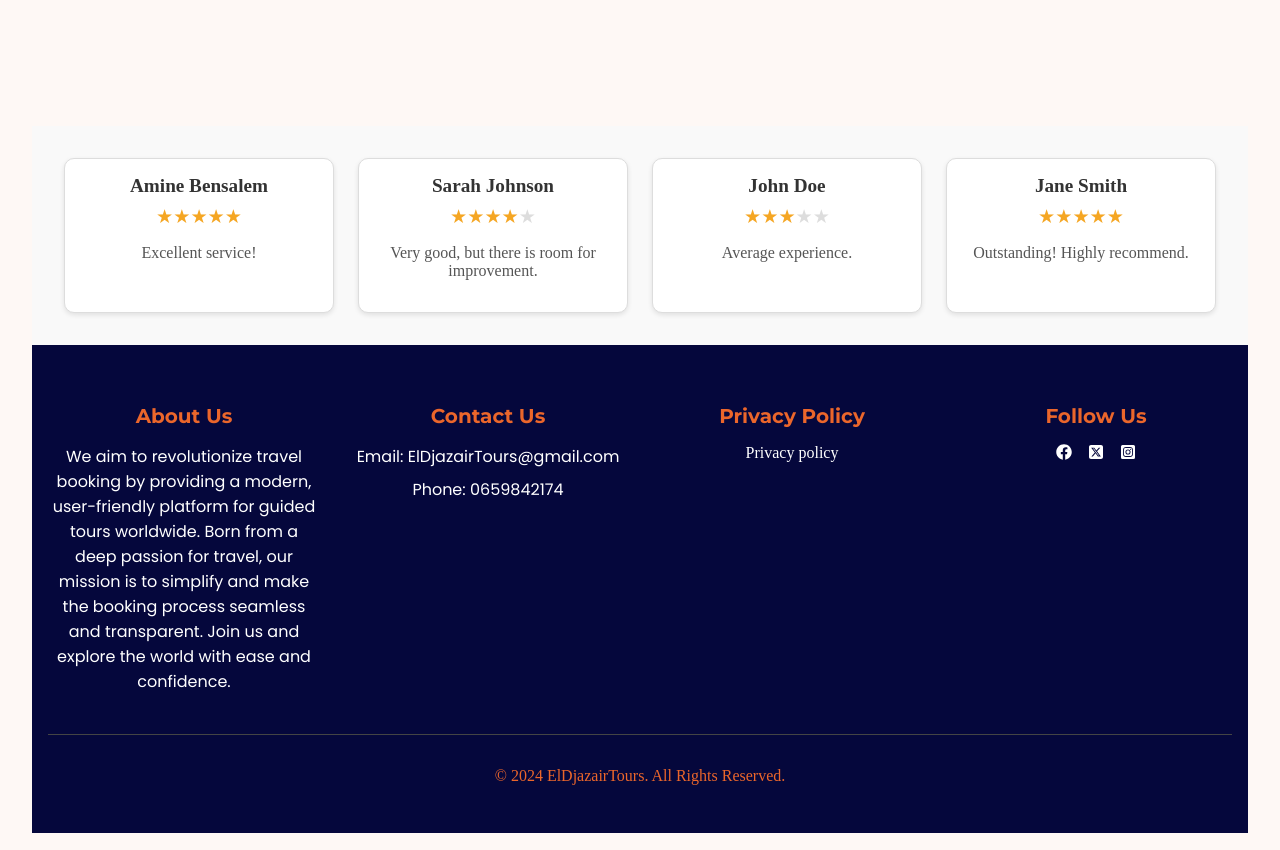
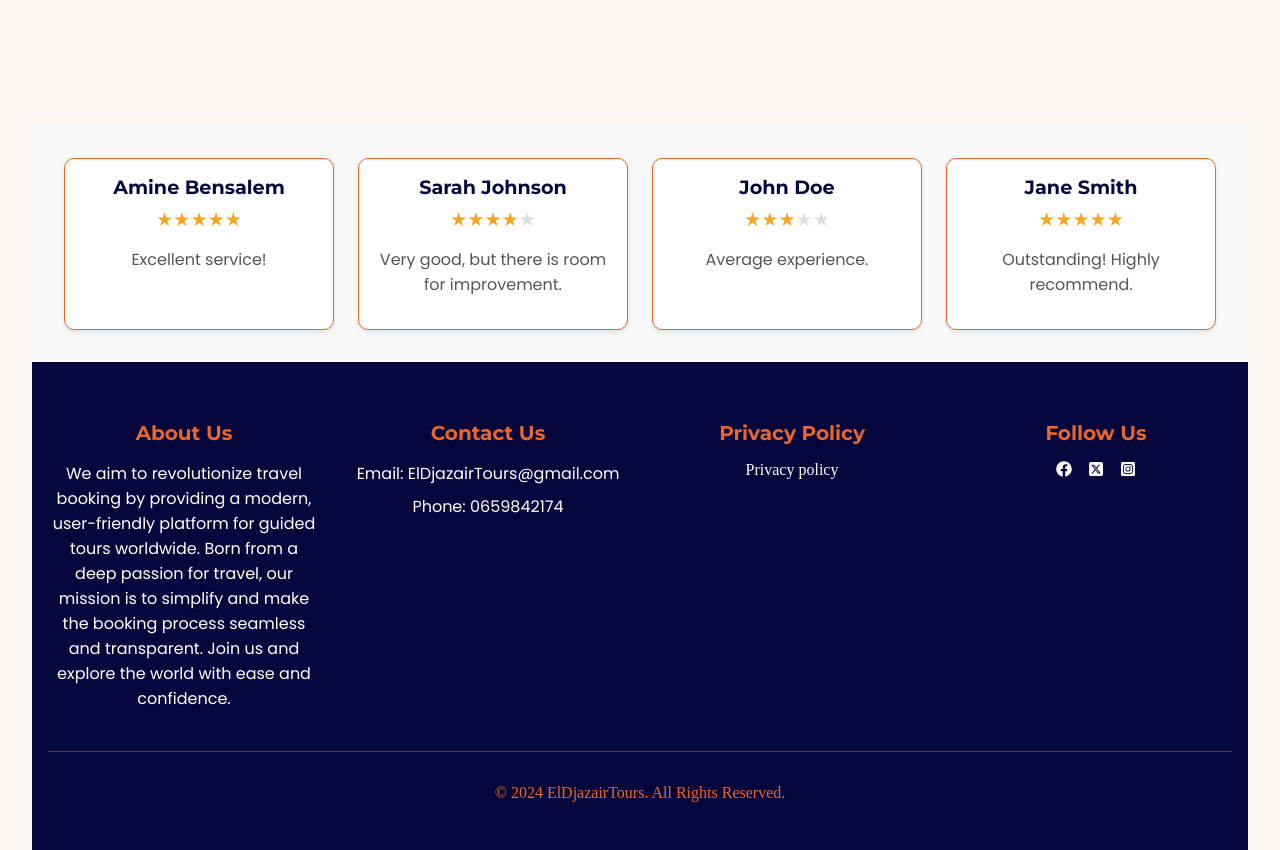
Before and after one commit to Afkerplease/ElDjazairToursApp, a React (Vite) app in the folder front-end/: page / in a window 1280 px wide. Shown: the part 1760-2610 px from the top of the page. Built offline with nearby package versions, Linux system fonts and the light colour scheme.

Commit message:
fixing bugs on tours page

```diff
--- a/front-end/src/components/CustomerSection/customerSection.scss
+++ b/front-end/src/components/CustomerSection/customerSection.scss
@@ -1,3 +1,4 @@
+@import "../../Variables/Variables.scss";
 .reviews-container {
   max-width: 1320px;
   margin: 0 auto;
@@ -6,11 +7,12 @@
   gap: 1.5rem;
   padding: 2rem;
   background-color: #f9f9f9;
+  font-family: $titleFont;
 }
 
 .review {
   background-color: #fff;
-  border: 1px solid #ddd;
+  border: 1px solid $orange;
   border-radius: 10px;
   padding: 1rem;
   box-shadow: 0 2px 5px rgba(0, 0, 0, 0.1);
@@ -20,7 +22,7 @@
   margin: 0;
   font-size: 1.2rem;
   font-weight: bold;
-  color: #333;
+  color: $blueColor;
 }
 
 .review-rating {
@@ -39,4 +41,5 @@
 .review-comment {
   font-size: 1rem;
   color: #555;
+  font-family: $bodyFont;
 }
--- a/front-end/src/pages/Tour/Tour.jsx
+++ b/front-end/src/pages/Tour/Tour.jsx
@@ -11,10 +11,8 @@ const Tour = () => {
   const [tourData, setTourData] = useState([]);
   const [rating, setRating] = useState(1);
   const { currentUser } = useSelector((state) => state.user);
-  console.log(currentUser);
-  console.log(comments);
+
   const tourid = useParams();
-  console.log(rating);
 
   // !! function to get the tour data
   async function getTourData() {
@@ -27,7 +25,6 @@ const Tour = () => {
   async function getTourComment() {
     const res = await fetch(`/api/v1/reviews/${tourid.id}`);
     const data = await res.json();
-    console.log(data.data);
 
     setComments(data.data);
   }
@@ -60,12 +57,11 @@ const Tour = () => {
         method: "DELETE",
       });
       const data = res.json();
+      setComments(comments.filter((comment) => comment._id !== id));
       if ((data.success = false)) {
         return;
       }
-    } catch (error) {
-      console.log(error);
-    }
+    } catch (error) {}
   };
   const clickHandlerBook = async () => {
     const res = await fetch(`/api/v1/booking/add`, {
@@ -79,7 +75,6 @@ const Tour = () => {
       }),
     });
     const data = await res.json();
-    console.log(data);
   };
 
   return (
```
Also changed, not shown: 1 other file (tests, documents, lock files or other folders).
